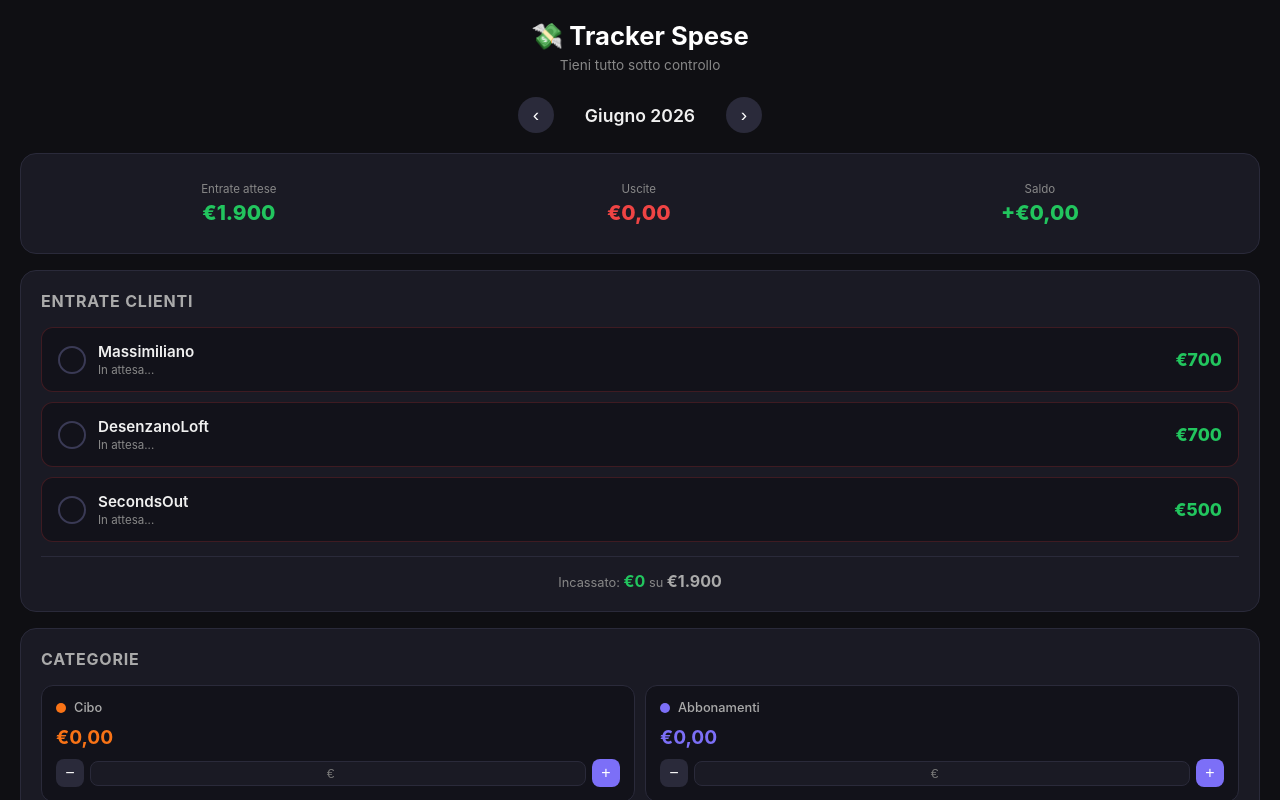
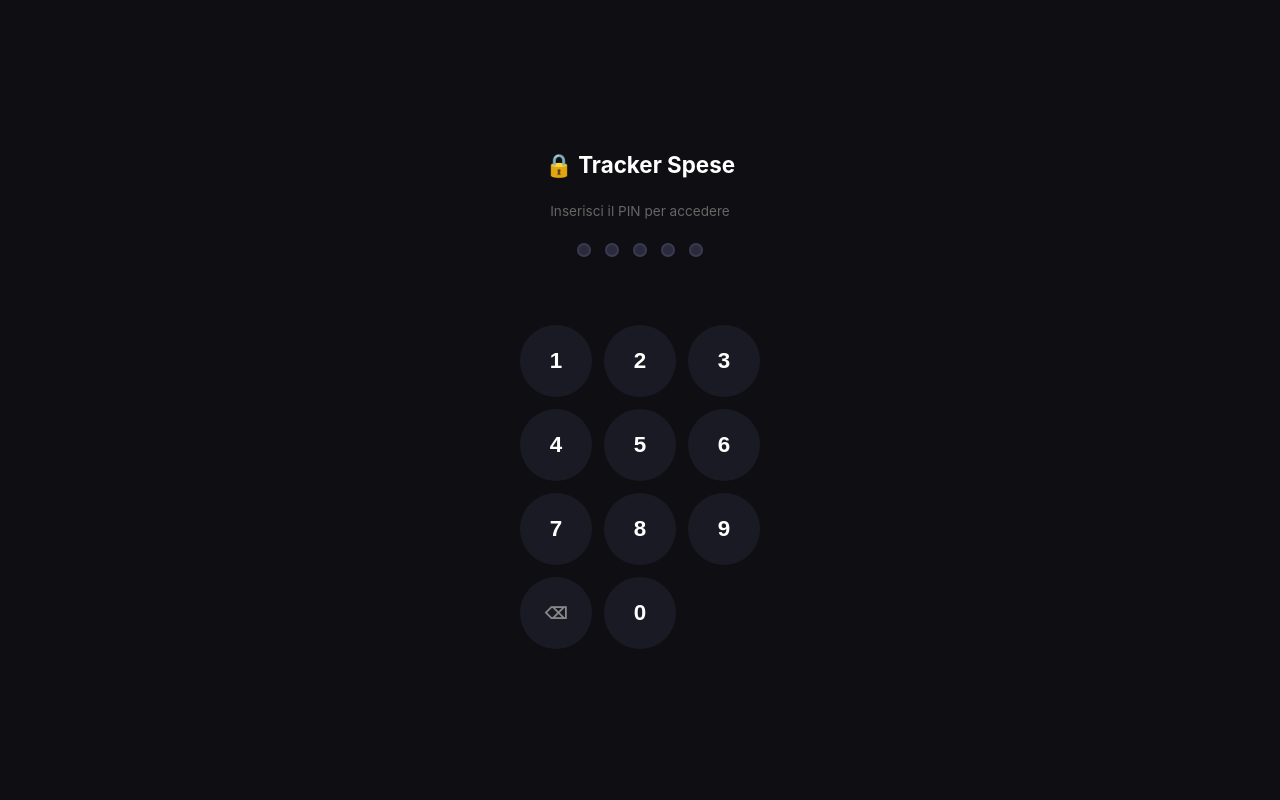
Before and after one commit to basicdigame/spese-app, a plain HTML site: page index.html in a window 1280 px wide. Shown: the top 800 px of the page. Drawn offline with nearby package versions, Linux system fonts and the light colour scheme.

Commit message:
Aggiunto PIN di accesso

```diff
--- a/index.html
+++ b/index.html
@@ -5,6 +5,53 @@
   <meta name="viewport" content="width=device-width, initial-scale=1.0" />
   <title>Tracker Spese</title>
   <script src="https://cdn.jsdelivr.net/npm/chart.js"></script>
+  <style>
+    #pin-screen {
+      position: fixed;
+      inset: 0;
+      background: #0f0f13;
+      display: flex;
+      flex-direction: column;
+      align-items: center;
+      justify-content: center;
+      z-index: 9999;
+      gap: 24px;
+    }
+    #pin-screen h2 { font-size: 1.4rem; color: #fff; }
+    #pin-screen p  { font-size: 0.85rem; color: #666; }
+    #pin-dots {
+      display: flex;
+      gap: 14px;
+    }
+    .pin-dot {
+      width: 14px;
+      height: 14px;
+      border-radius: 50%;
+      background: #2a2a3a;
+      border: 2px solid #3a3a55;
+      transition: background 0.15s;
+    }
+    .pin-dot.filled { background: #7c6ff7; border-color: #7c6ff7; }
+    .pin-keypad {
+      display: grid;
+      grid-template-columns: repeat(3, 72px);
+      gap: 12px;
+    }
+    .pin-key {
+      height: 72px;
+      border-radius: 50%;
+      border: none;
+      background: #1a1a24;
+      color: #fff;
+      font-size: 1.4rem;
+      font-weight: 600;
+      cursor: pointer;
+      transition: background 0.15s;
+    }
+    .pin-key:active { background: #7c6ff7; }
+    .pin-key.del { font-size: 1rem; color: #888; }
+    #pin-error { color: #ef4444; font-size: 0.85rem; min-height: 20px; }
+  </style>
   <style>
     * { box-sizing: border-box; margin: 0; padding: 0; }
 
@@ -377,6 +424,34 @@
 </head>
 <body>
 
+<!-- PIN SCREEN -->
+<div id="pin-screen">
+  <h2>🔒 Tracker Spese</h2>
+  <p>Inserisci il PIN per accedere</p>
+  <div id="pin-dots">
+    <div class="pin-dot" id="d0"></div>
+    <div class="pin-dot" id="d1"></div>
+    <div class="pin-dot" id="d2"></div>
+    <div class="pin-dot" id="d3"></div>
+    <div class="pin-dot" id="d4"></div>
+  </div>
+  <div id="pin-error"></div>
+  <div class="pin-keypad">
+    <button class="pin-key" onclick="pinPress('1')">1</button>
+    <button class="pin-key" onclick="pinPress('2')">2</button>
+    <button class="pin-key" onclick="pinPress('3')">3</button>
+    <button class="pin-key" onclick="pinPress('4')">4</button>
+    <button class="pin-key" onclick="pinPress('5')">5</button>
+    <button class="pin-key" onclick="pinPress('6')">6</button>
+    <button class="pin-key" onclick="pinPress('7')">7</button>
+    <button class="pin-key" onclick="pinPress('8')">8</button>
+    <button class="pin-key" onclick="pinPress('9')">9</button>
+    <button class="pin-key del" onclick="pinDel()">⌫</button>
+    <button class="pin-key" onclick="pinPress('0')">0</button>
+    <button class="pin-key" style="background:none"></button>
+  </div>
+</div>
+
 <h1>💸 Tracker Spese</h1>
 <p class="subtitle">Tieni tutto sotto controllo</p>
 
@@ -732,6 +807,48 @@ CATS.forEach(c => {
 });
 
 render();
+
+// ── PIN ───────────────────────────────────────────────────
+const CORRECT_PIN = '78890';
+let pinEntry = '';
+
+(function checkPin() {
+  if (sessionStorage.getItem('pin_ok') === '1') {
+    document.getElementById('pin-screen').style.display = 'none';
+  }
+})();
+
+function pinPress(digit) {
+  if (pinEntry.length >= CORRECT_PIN.length) return;
+  pinEntry += digit;
+  updateDots();
+  if (pinEntry.length === CORRECT_PIN.length) {
+    setTimeout(checkPin2, 150);
+  }
+}
+
+function pinDel() {
+  pinEntry = pinEntry.slice(0, -1);
+  updateDots();
+  document.getElementById('pin-error').textContent = '';
+}
+
+function updateDots() {
+  for (let i = 0; i < CORRECT_PIN.length; i++) {
+    document.getElementById('d' + i).classList.toggle('filled', i < pinEntry.length);
+  }
+}
+
+function checkPin2() {
+  if (pinEntry === CORRECT_PIN) {
+    sessionStorage.setItem('pin_ok', '1');
+    document.getElementById('pin-screen').style.display = 'none';
+  } else {
+    document.getElementById('pin-error').textContent = 'PIN errato, riprova';
+    pinEntry = '';
+    updateDots();
+  }
+}
 </script>
 </body>
 </html>
```
